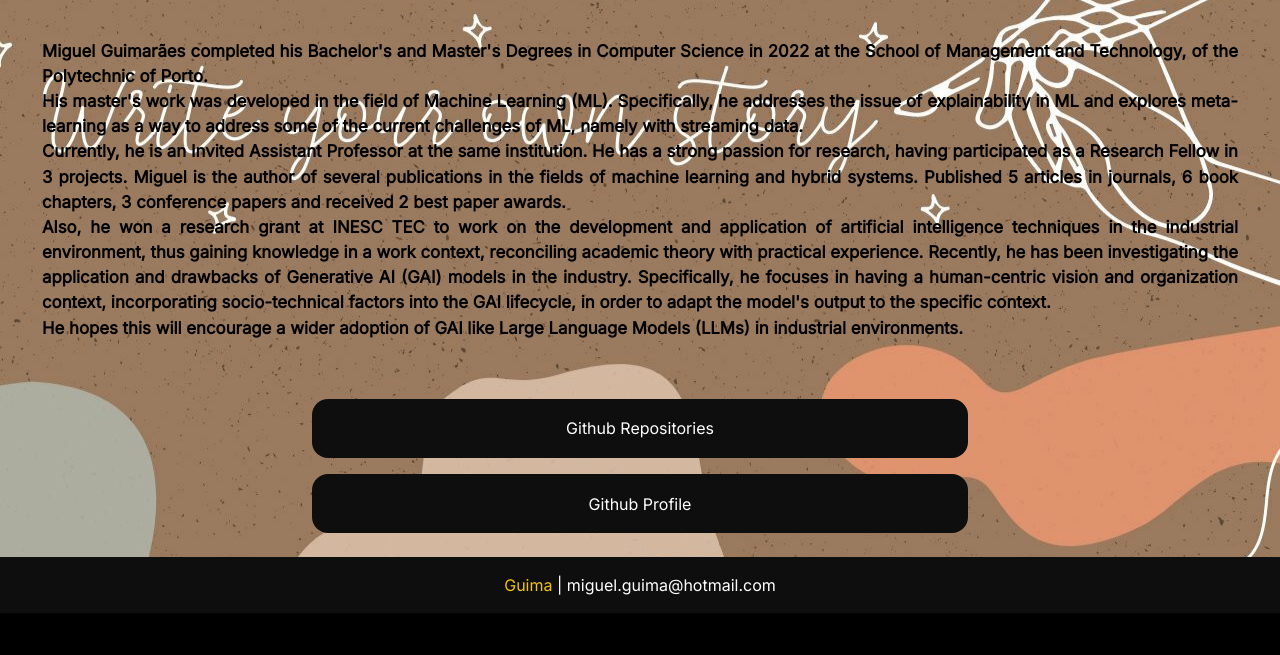
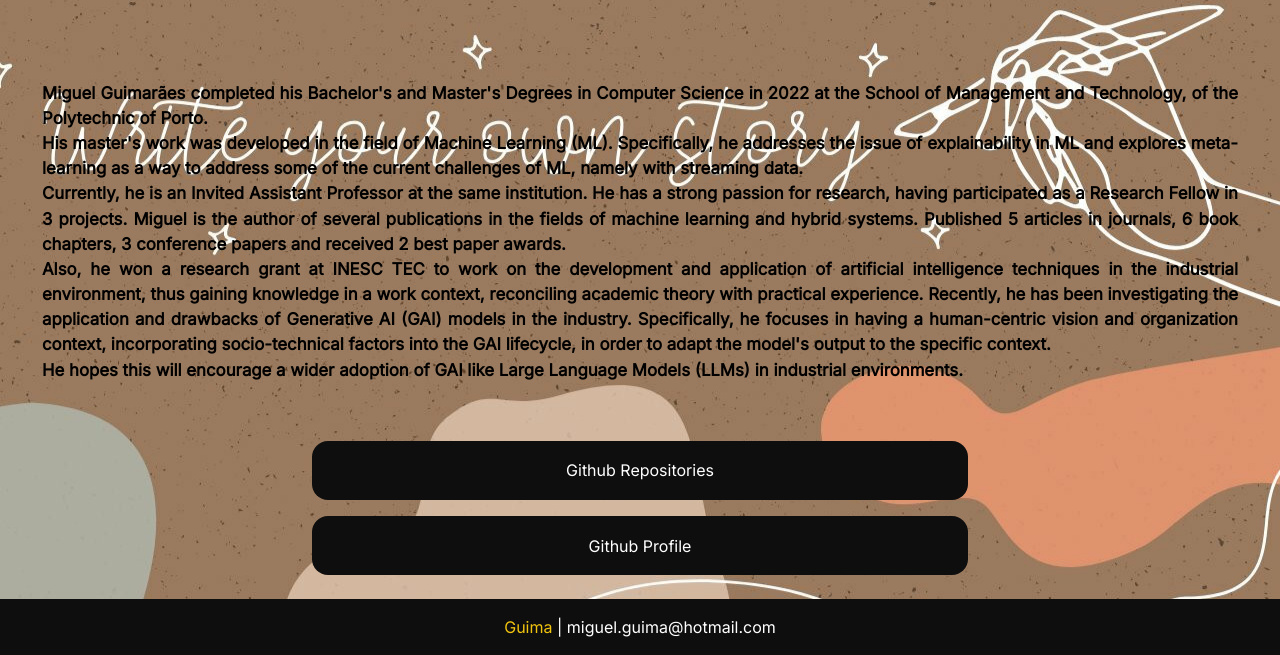
Before and after one commit to MiguelGuima/MiguelGuima.github.io, a plain HTML site: page index.html in a window 1280 px wide. Shown: the part 361-1016 px from the top of the page. Before the commit the page ends 974 px from the top, so only its background shows below. Drawn offline with Linux system fonts and the light colour scheme.

Commit message:
bio margin top

```diff
--- a/index.html
+++ b/index.html
@@ -75,7 +75,7 @@ https://github.com/ardacarofficial/links-website is open source project.
       <section id="main_section_container_1" class="flex_column_center">
         <!-- Menu Text Item class="main_text_item"-->
         <div>
-          <p style="text-align: justify; padding: 2.5em; font-weight: 625; font-size: 1.05em;"">
+          <p style="text-align: justify; padding: 2.5em; font-weight: 625; font-size: 1.05em; margin-top: 2.5em;"">
             Miguel Guimarães completed his Bachelor's and Master's Degrees in Computer Science in 2022 at the School of Management
             and Technology, of the Polytechnic of Porto.
             <br>
```
